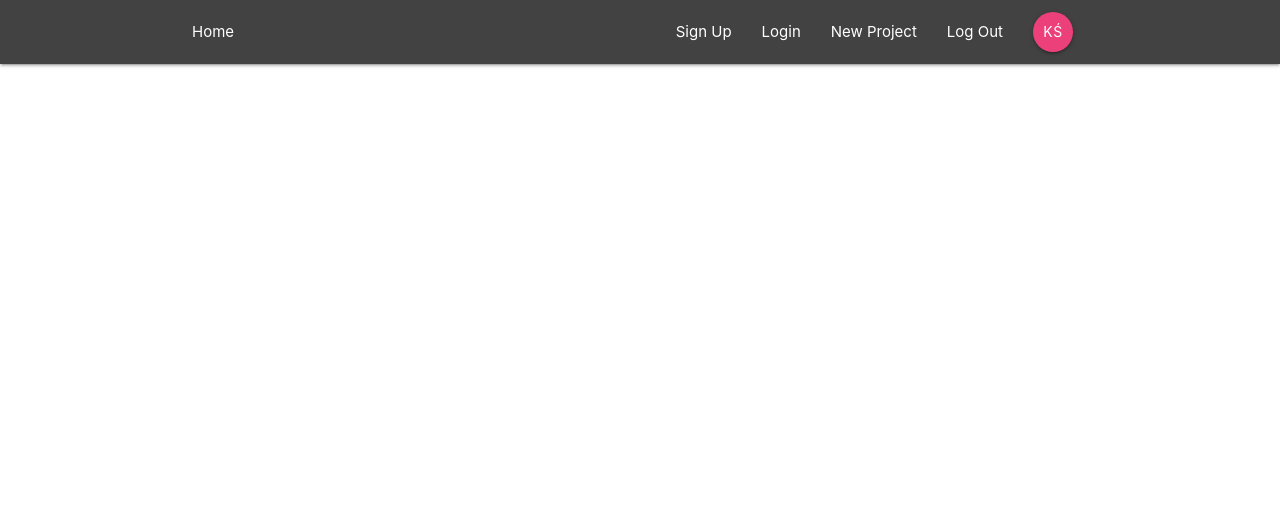
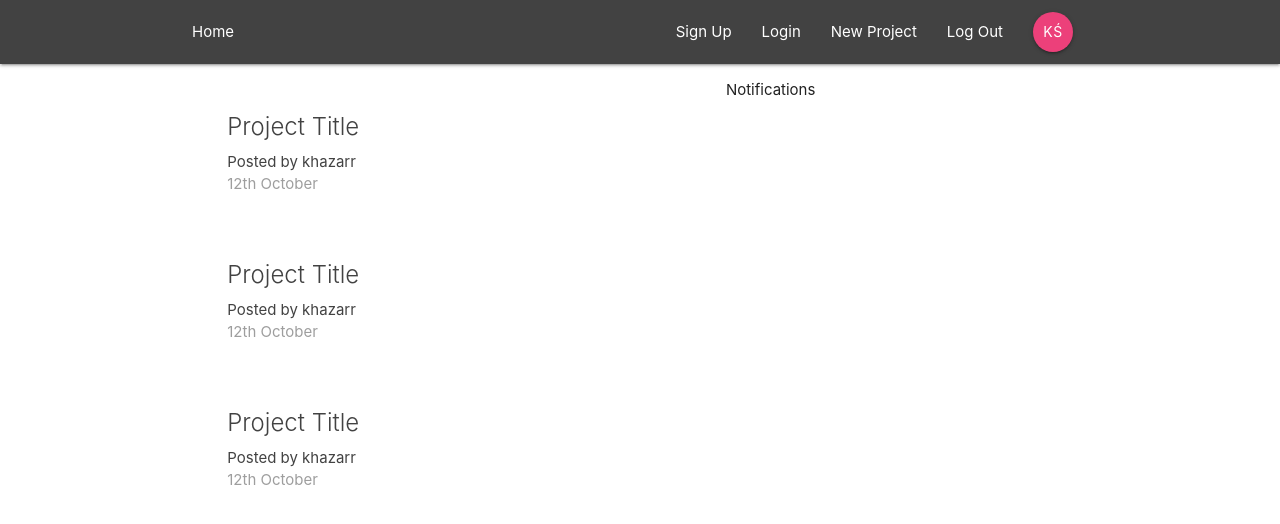
Before and after one commit to khazarr/react-redux-firebase, a React (Create React App) app: page / in a window 1280 px wide. Shown: the top 524 px of the page. Built offline with nearby package versions, Linux system fonts and the light colour scheme.

Commit message:
dashboard

```diff
--- a/src/App.js
+++ b/src/App.js
@@ -1,6 +1,7 @@
 import React, { Component } from 'react'
-import { BrowserRouter } from 'react-router-dom'
+import { BrowserRouter, Switch, Route } from 'react-router-dom'
 import Navbar from './components/layout/Navbar'
+import Dashboard from './components/dashboard/Dashboard'
 
 class App extends Component {
   render () {
@@ -8,6 +9,9 @@
       <BrowserRouter>
         <div className='App'>
           <Navbar />
+          <Switch>
+            <Route path='/' component={Dashboard} />
+          </Switch>
         </div>
       </BrowserRouter>
     )
--- /dev/null
+++ b/src/components/dashboard/Dashboard.js
@@ -0,0 +1,22 @@
+import React, { Component } from 'react'
+import Notifications from './Notifications'
+import ProjectList from '../projects/ProjectList'
+
+class Dashboard extends Component {
+  render () {
+    return (
+      <div className='dashboard container'>
+        <div className='row'>
+          <div className='col s12 m6'>
+            <ProjectList />
+          </div>
+          <div className='col s12 m5 offset-m1'>
+            <Notifications />
+          </div>
+        </div>
+      </div>
+    )
+  }
+}
+
+export default Dashboard
--- /dev/null
+++ b/src/components/dashboard/Notifications.js
@@ -0,0 +1,11 @@
+import React from 'react'
+
+const Notifications = () => {
+  return (
+    <div>
+      <p>Notifications</p>
+    </div>
+  )
+}
+
+export default Notifications
--- a/src/components/projects/ProjectList.js
+++ b/src/components/projects/ProjectList.js
@@ -0,0 +1,31 @@
+import React from 'react'
+
+const ProjectList = () => {
+  return (
+    <div className='project-list section'>
+      <div className='card z-depth-0 project-summary'>
+        <div className='card-content grey-text text-darken-3'>
+          <span className='card-title'>Project Title</span>
+          <p>Posted by khazarr</p>
+          <p className='grey-text'>12th October</p>
+        </div>
+      </div>
+      <div className='card z-depth-0 project-summary'>
+        <div className='card-content grey-text text-darken-3'>
+          <span className='card-title'>Project Title</span>
+          <p>Posted by khazarr</p>
+          <p className='grey-text'>12th October</p>
+        </div>
+      </div>
+      <div className='card z-depth-0 project-summary'>
+        <div className='card-content grey-text text-darken-3'>
+          <span className='card-title'>Project Title</span>
+          <p>Posted by khazarr</p>
+          <p className='grey-text'>12th October</p>
+        </div>
+      </div>
+    </div>
+  )
+}
+
+export default ProjectList
```
